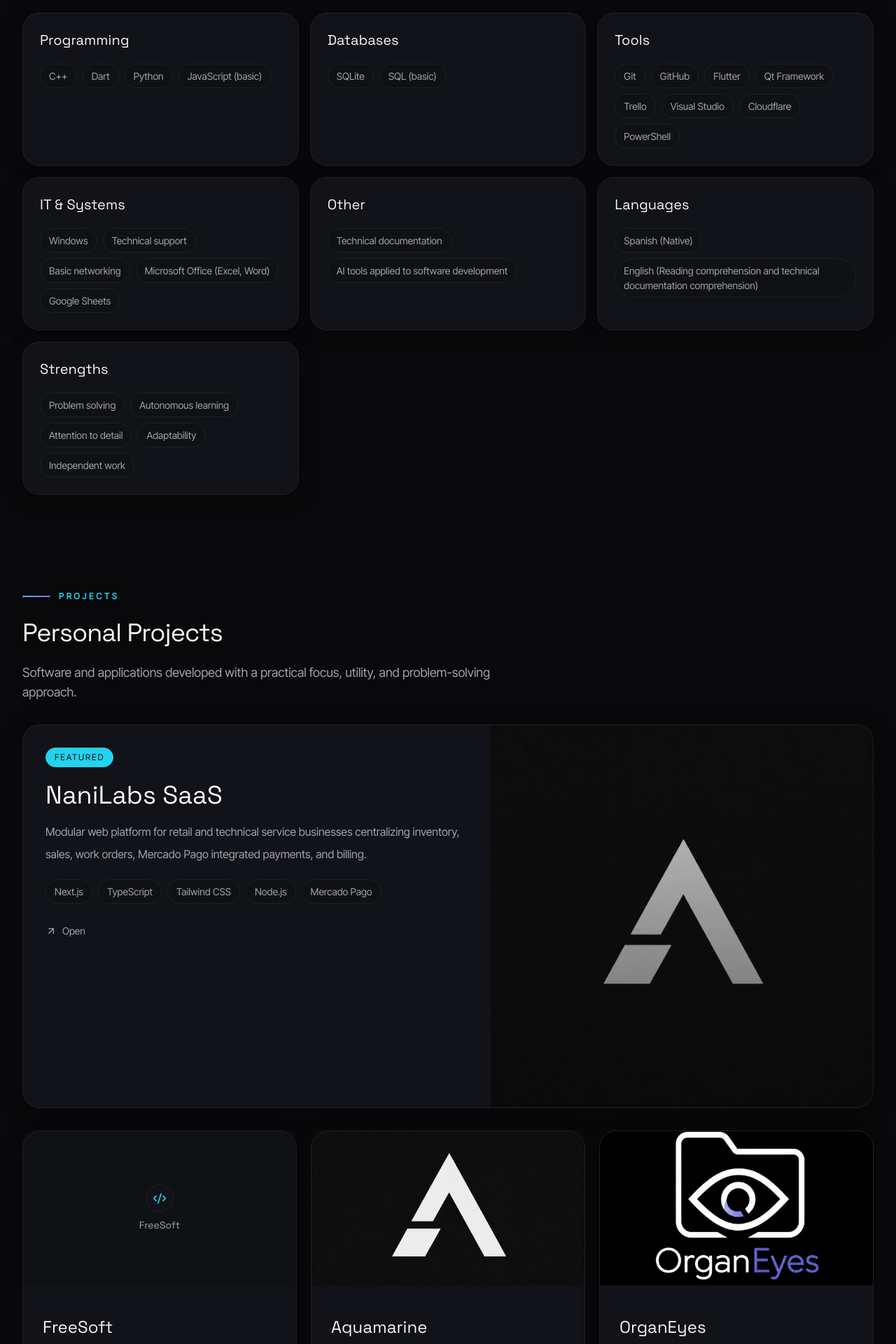
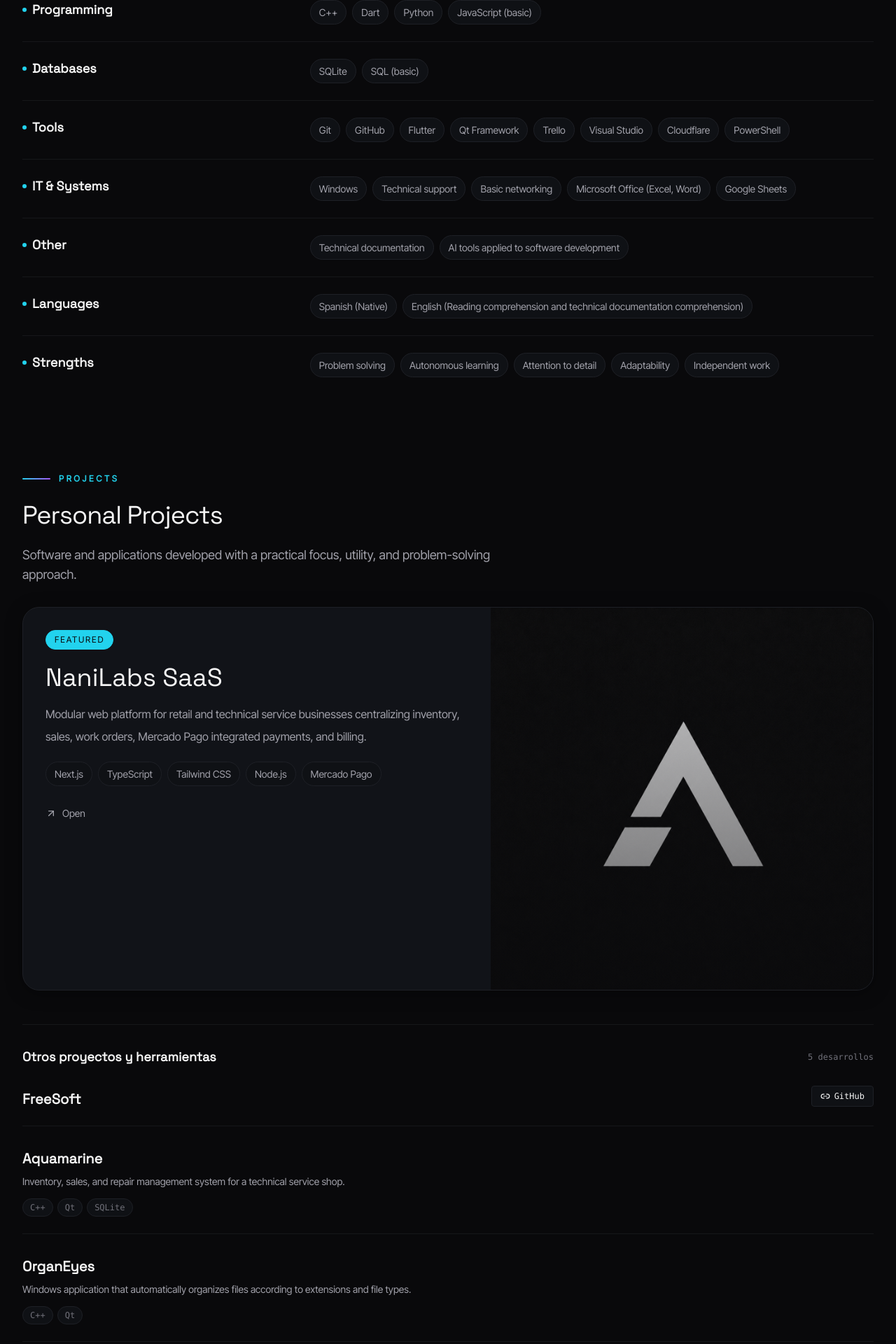
Before and after one commit to NaniLabs/personal-website, a React (Vite) app: page / in a window 1280 px wide. Shown: the part 1467-3387 px from the top of the page at 70% size. Built offline with nearby package versions, Linux system fonts and the light colour scheme.

Commit message:
refactor: de-box portfolio sections into editorial typography and update favicon to official NaniLabs mark

```diff
--- a/src/components/sections/AboutSection.tsx
+++ b/src/components/sections/AboutSection.tsx
@@ -13,14 +13,12 @@
     <section id={sectionIds.about} className="section-shell py-12 sm:py-16">
       <div className="section-grid">
         <SectionHeader eyebrow={about.eyebrow} title={about.title} description={about.description} />
-        <div className="panel p-6 sm:p-8" style={{ borderColor: 'var(--color-border)' }}>
-          <div className="prose max-w-none text-[var(--color-text-muted)]">
-            {about.body.map((paragraph, index) => (
-              <p key={index} className="mb-5 text-base leading-8 last:mb-0">
-                {paragraph}
-              </p>
-            ))}
-          </div>
+        <div className="max-w-4xl text-[var(--color-text-muted)] border-l-2 border-[var(--color-accent)]/40 pl-6 sm:pl-8">
+          {about.body.map((paragraph, index) => (
+            <p key={index} className="mb-5 text-base sm:text-lg leading-relaxed last:mb-0">
+              {paragraph}
+            </p>
+          ))}
         </div>
       </div>
     </section>
--- a/src/components/sections/ProjectsSection.tsx
+++ b/src/components/sections/ProjectsSection.tsx
@@ -140,121 +140,103 @@
       )}
 
       {rest.length > 0 && (
-        <div className="mt-8 grid gap-5 sm:grid-cols-2 lg:grid-cols-3">
-          {rest.map((project) => (
-            <article key={project.slug} className="panel overflow-hidden flex flex-col" style={{ borderColor: 'var(--color-border)' }}>
-              <div className="relative aspect-video overflow-hidden bg-[var(--color-bg-elevated)]">
-                {project.image ? (
-                  <img
-                    src={project.image}
-                    alt={project.name}
-                    loading="lazy"
-                    className="h-full w-full object-cover transition-transform duration-500 hover:scale-105"
-                  />
-                ) : (
-                  <div className="card-image-fallback">
-                    <div className="card-image-fallback-content flex flex-col items-center justify-center p-6 text-center">
-                      <div className="mb-2 flex h-10 w-10 items-center justify-center rounded-xl border bg-[var(--color-bg-card)] text-[var(--color-accent)]" style={{ borderColor: 'var(--color-border)' }}>
-                        <Code2 className="h-5 w-5" aria-hidden="true" />
-                      </div>
-                      <span className="font-display text-sm font-medium text-[var(--color-text-muted)]">{project.name}</span>
-                    </div>
-                  </div>
-                )}
-              </div>
+        <div className="mt-12 pt-8 border-t border-[var(--color-border)]/60">
+          <div className="mb-6 flex items-center justify-between">
+            <h4 className="font-display text-lg font-semibold text-[var(--color-text)]">
+              Otros proyectos y herramientas
+            </h4>
+            <span className="font-mono text-xs text-[var(--color-text-subtle)]">
+              {rest.length} desarrollos
+            </span>
+          </div>
 
-              <div className="p-6 sm:p-7 flex flex-col flex-1">
-                {(project.tag || project.badge || project.year || project.status) ? (
-                  <div className="flex flex-wrap items-center gap-2">
-                    {project.tag ? (
+          <div className="divide-y divide-[var(--color-border)]/60">
+            {rest.map((project) => (
+              <article key={project.slug} className="py-6 first:pt-0 last:pb-0 flex flex-col md:flex-row md:items-start justify-between gap-6">
+                <div className="flex-1">
+                  <div className="flex flex-wrap items-center gap-2 mb-2">
+                    {project.tag && (
                       <span className="badge badge-accent text-xs">
                         {project.tag}
                       </span>
-                    ) : null}
-                    {project.badge ? (
-                      <span className="badge badge-featured text-xs">
-                        {project.badge}
-                      </span>
-                    ) : null}
-                    {project.year ? (
-                      <span className="badge badge-muted">
+                    )}
+                    {project.year && (
+                      <span className="badge badge-muted text-xs">
                         {project.year}
                       </span>
-                    ) : null}
-                    {project.status ? (
-                      <span className="badge badge-accent">
+                    )}
+                    {project.status && (
+                      <span className="badge badge-accent text-xs">
                         {project.status}
                       </span>
-                    ) : null}
+                    )}
                   </div>
-                ) : null}
 
-                <h3 className="mt-4 font-display text-xl text-[var(--color-text)] sm:text-2xl">{project.name}</h3>
-                {project.description ? (
-                  <p className="mt-3 text-sm leading-7 text-[var(--color-text-muted)] flex-1">{project.description}</p>
-                ) : (
-                  <div className="flex-1" />
-                )}
+                  <h3 className="font-display text-xl font-bold text-[var(--color-text)]">{project.name}</h3>
+                  {project.description && (
+                    <p className="mt-2 text-sm leading-relaxed text-[var(--color-text-muted)] max-w-2xl">{project.description}</p>
+                  )}
 
-                {project.technologies && project.technologies.length > 0 ? (
-                  <div className="mt-4 flex flex-wrap gap-2">
-                    {project.technologies.map((tech) => (
-                      <span key={tech} className="project-tech-tag">
-                        {tech}
-                      </span>
-                    ))}
-                  </div>
-                ) : null}
+                  {project.technologies && project.technologies.length > 0 && (
+                    <div className="mt-3 flex flex-wrap gap-1.5">
+                      {project.technologies.map((tech) => (
+                        <span key={tech} className="project-tech-tag text-xs font-mono">
+                          {tech}
+                        </span>
+                      ))}
+                    </div>
+                  )}
+                </div>
 
-                <div className="mt-5 flex flex-wrap gap-2">
-                  {project.demo ? (
+                <div className="flex flex-wrap items-center gap-3 self-start md:self-center shrink-0 font-mono text-xs">
+                  {project.demo && (
                     <a
                       href={project.demo}
                       target="_blank"
                       rel="noreferrer"
-                      className="inline-flex items-center gap-1.5 text-xs text-[var(--color-text-muted)] transition-colors hover:text-[var(--color-accent)]"
+                      className="inline-flex items-center gap-1.5 px-3 py-1.5 rounded bg-cyan-500/10 border border-cyan-500/30 text-cyan-400 hover:border-cyan-400 transition-colors"
                     >
                       <ArrowUpRight className="h-3.5 w-3.5" />
                       {portfolio.content.labels.visit}
                     </a>
-                  ) : null}
-                  {project.github ? (
+                  )}
+                  {project.github && (
                     <a
                       href={project.github}
                       target="_blank"
                       rel="noreferrer"
-                      className="inline-flex items-center gap-1.5 text-xs text-[var(--color-text-muted)] transition-colors hover:text-[var(--color-text)]"
+                      className="inline-flex items-center gap-1.5 px-3 py-1.5 rounded bg-[var(--color-bg-elevated)] border border-[var(--color-border)] text-[var(--color-text-muted)] hover:text-[var(--color-text)] transition-colors"
                     >
                       <Link2 className="h-3.5 w-3.5" />
                       GitHub
                     </a>
-                  ) : null}
-                  {project.documentation ? (
+                  )}
+                  {project.documentation && (
                     <a
                       href={project.documentation}
                       target="_blank"
                       rel="noreferrer"
-                      className="inline-flex items-center gap-1.5 text-xs text-[var(--color-text-muted)] transition-colors hover:text-[var(--color-text)]"
+                      className="inline-flex items-center gap-1.5 px-3 py-1.5 rounded bg-[var(--color-bg-elevated)] border border-[var(--color-border)] text-[var(--color-text-muted)] hover:text-[var(--color-text)] transition-colors"
                     >
                       <FileText className="h-3.5 w-3.5" />
                       Docs
                     </a>
-                  ) : null}
-                  {project.video ? (
+                  )}
+                  {project.video && (
                     <a
                       href={project.video}
                       target="_blank"
                       rel="noreferrer"
-                      className="inline-flex items-center gap-1.5 text-xs text-[var(--color-text-muted)] transition-colors hover:text-[var(--color-text)]"
+                      className="inline-flex items-center gap-1.5 px-3 py-1.5 rounded bg-[var(--color-bg-elevated)] border border-[var(--color-border)] text-[var(--color-text-muted)] hover:text-[var(--color-text)] transition-colors"
                     >
                       <PlayCircle className="h-3.5 w-3.5" />
                       Video
                     </a>
-                  ) : null}
+                  )}
                 </div>
-              </div>
-            </article>
-          ))}
+              </article>
+            ))}
+          </div>
         </div>
       )}
     </section>
--- a/src/components/sections/TechnologiesSection.tsx
+++ b/src/components/sections/TechnologiesSection.tsx
@@ -12,18 +12,23 @@
   return (
     <section id={sectionIds.technologies} className="section-shell py-12 sm:py-16">
       <SectionHeader eyebrow={section.eyebrow} title={section.title} description={section.description} />
-      <div className="mt-8 grid gap-4 md:grid-cols-2 xl:grid-cols-3">
+      <div className="mt-10 divide-y divide-[var(--color-border)]/60">
         {section.categories.map((category) => (
-          <article key={category.category} className="panel p-6" style={{ borderColor: 'var(--color-border)' }}>
-            <h3 className="font-display text-xl text-[var(--color-text)]">{category.category}</h3>
-            <div className="mt-5 flex flex-wrap gap-2">
+          <div key={category.category} className="py-6 first:pt-0 last:pb-0 grid grid-cols-1 md:grid-cols-12 gap-4 items-start">
+            <div className="md:col-span-4">
+              <h3 className="font-display text-lg font-semibold text-[var(--color-text)] flex items-center gap-2">
+                <span className="h-1.5 w-1.5 rounded-full bg-[var(--color-accent)] shrink-0" />
+                <span>{category.category}</span>
+              </h3>
+            </div>
+            <div className="md:col-span-8 flex flex-wrap gap-2">
               {category.items.map((item) => (
                 <span key={item} className="tech-tag">
                   {item}
                 </span>
               ))}
             </div>
-          </article>
+          </div>
         ))}
       </div>
     </section>
```
Also changed, not shown: src/components/sections/CertificatesSection.tsx (+17 -13 lines), src/components/sections/ParticipationsSection.tsx (+11 -12 lines), src/components/sections/TimelineSection.tsx (+22 -15 lines), public/favicon.svg.
